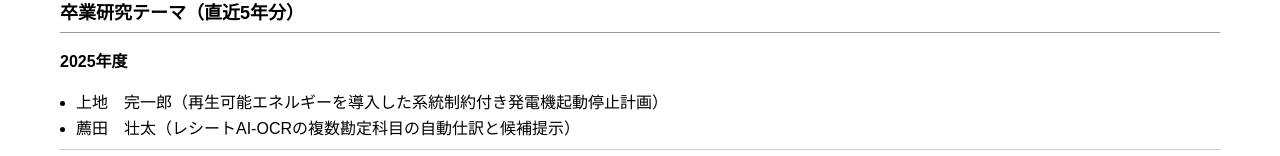
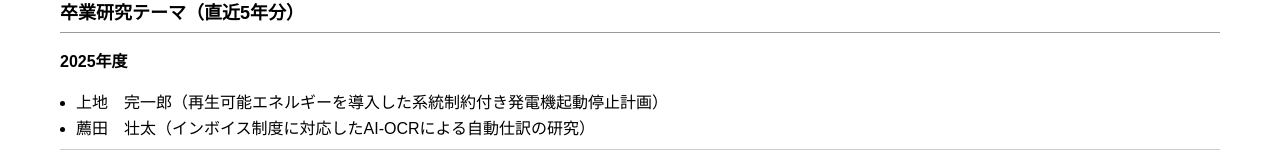
Before and after one commit to akieuehara/AkieUehara.github.io, a Jekyll site: the page built from researchguidance.md, in a window 1280 px wide. Shown: the part 973-1129 px from the top of the page. Built offline with Jekyll 4.4.1, drawn with Linux system fonts in a browser that asks for light colours.

Commit message:
Update researchguidance.md

```diff
--- a/researchguidance.md
+++ b/researchguidance.md
@@ -58,6 +58,6 @@ title: "Research Guidance"
 **2025年度**
 
 - 上地　完一郎（再生可能エネルギーを導入した系統制約付き発電機起動停止計画）
-- 薦田　壮太（レシートAI-OCRの複数勘定科目の自動仕訳と候補提示）
+- 薦田　壮太（インボイス制度に対応したAI-OCRによる自動仕訳の研究）
 
 ---
```
